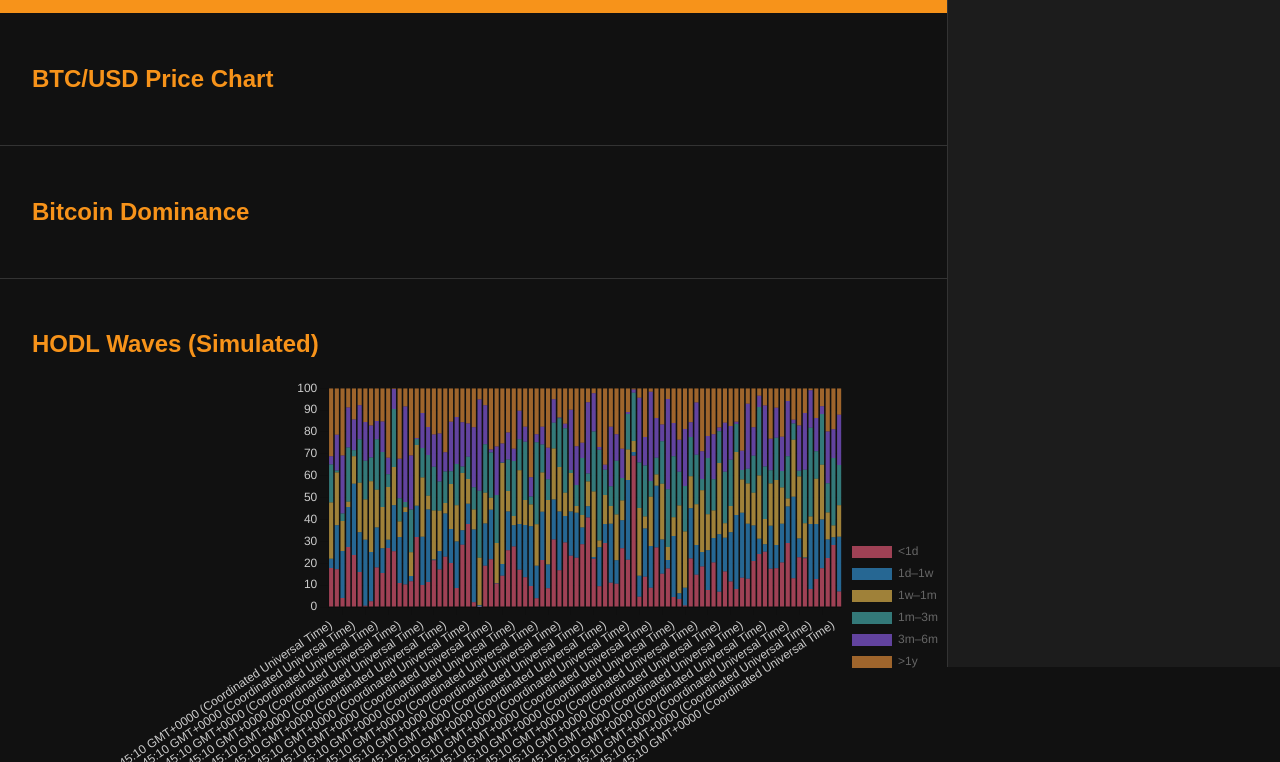
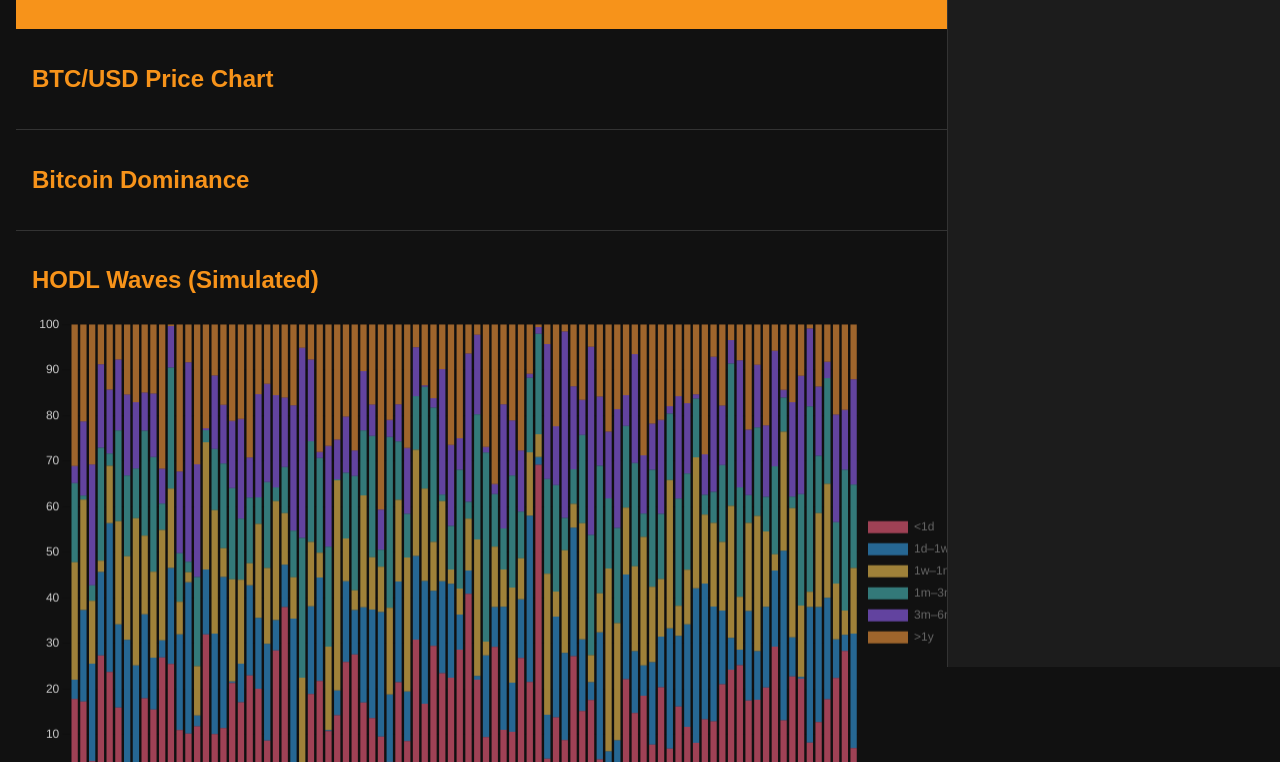
Before and after one commit to tacsafe/michaelpcampbell, a plain HTML site: page index.html in a window 1280 px wide. Shown: the part 133-895 px from the top of the page. Drawn offline with nearby package versions, Linux system fonts and the light colour scheme; animation ran at ten frames a second; a script that the page names is missing.

Commit message:
Update index.html

```diff
--- a/index.html
+++ b/index.html
@@ -13,22 +13,7 @@
       margin: 0;
       padding: 0;
       display: flex;
-    }
-    main {
-      flex: 1;
-      padding-right: 300px; /* Room on the right */
-    }
-    .sidebar {
-      width: 300px;
-      background: #1c1c1c;
-      color: #ccc;
-      padding: 1rem;
-      position: fixed;
-      right: 0;
-      top: 0;
-      bottom: 0;
-      overflow-y: auto;
-      border-left: 1px solid #333;
+      flex-direction: column;
     }
     header {
       background: #f7931a;
@@ -36,8 +21,13 @@
       padding: 1rem;
       text-align: center;
     }
+    main {
+      display: flex;
+      flex-direction: column;
+      padding: 1rem;
+    }
     section {
-      padding: 2rem;
+      padding: 1rem;
       border-bottom: 1px solid #333;
     }
     h2 {
@@ -45,6 +35,31 @@
     }
     .tradingview-widget-container {
       margin-top: 1rem;
+    }
+    .sidebar {
+      background: #1c1c1c;
+      color: #ccc;
+      padding: 1rem;
+      border-top: 1px solid #333;
+    }
+    @media (min-width: 768px) {
+      body {
+        flex-direction: row;
+      }
+      main {
+        flex: 1;
+        padding-right: 300px;
+      }
+      .sidebar {
+        width: 300px;
+        position: fixed;
+        right: 0;
+        top: 0;
+        bottom: 0;
+        overflow-y: auto;
+        border-left: 1px solid #333;
+        border-top: none;
+      }
     }
   </style>
 </head>
@@ -134,7 +149,7 @@
 for (let i = 0; i < 90; i++) {
   const date = new Date();
   date.setDate(date.getDate() - (90 - i));
-  labels.push(date);
+  labels.push(date.toISOString().split('T')[0]);
 
   const parts = Array.from({length: datasets.length}, () => Math.random());
   const total = parts.reduce((a, b) => a + b);
@@ -149,6 +164,7 @@
   options: {
     plugins: { legend: { position: 'right' } },
     responsive: true,
+    maintainAspectRatio: false,
     scales: {
       x: { stacked: true, ticks: { color: '#ccc' } },
       y: { stacked: true, min: 0, max: 100, ticks: { color: '#ccc' } }
```
